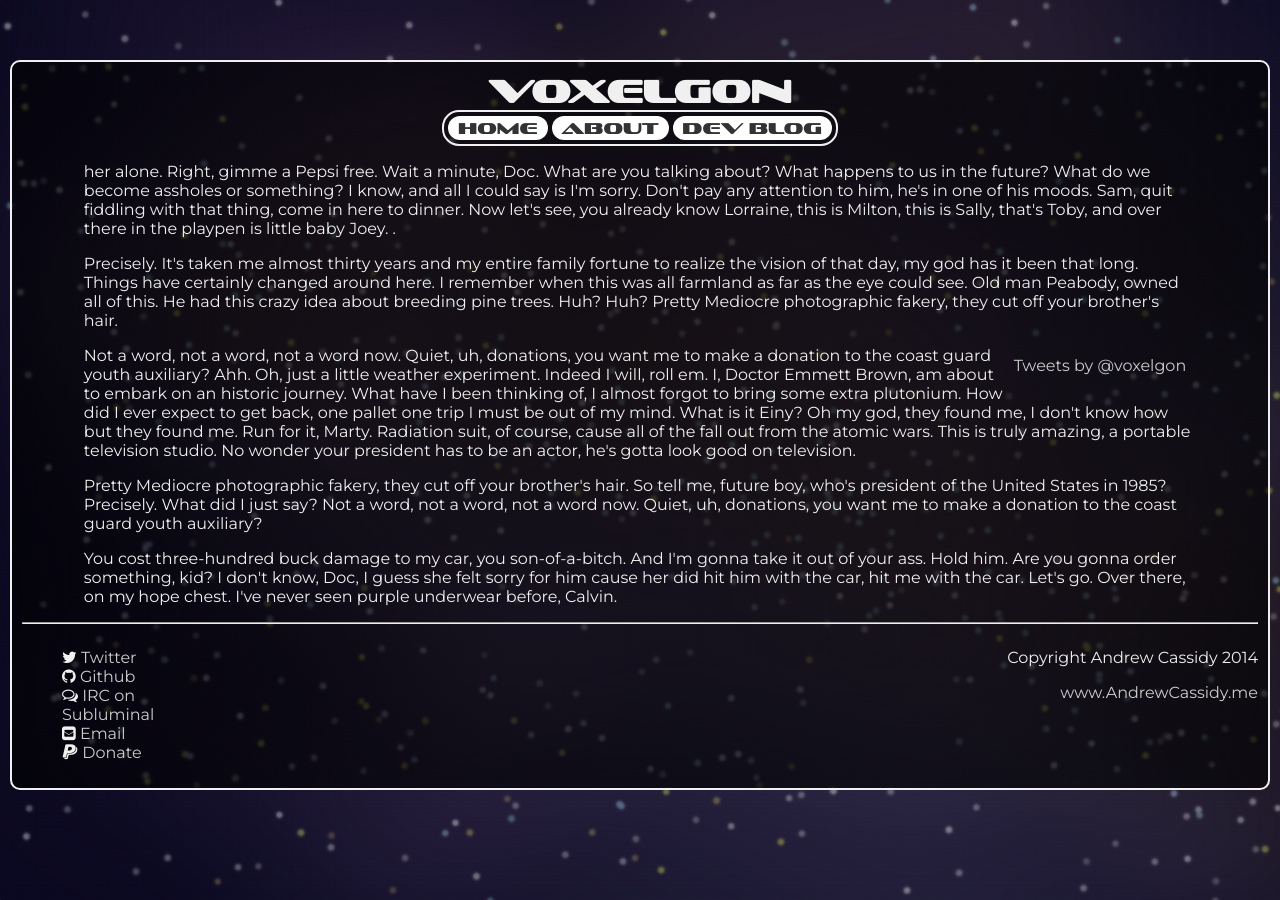
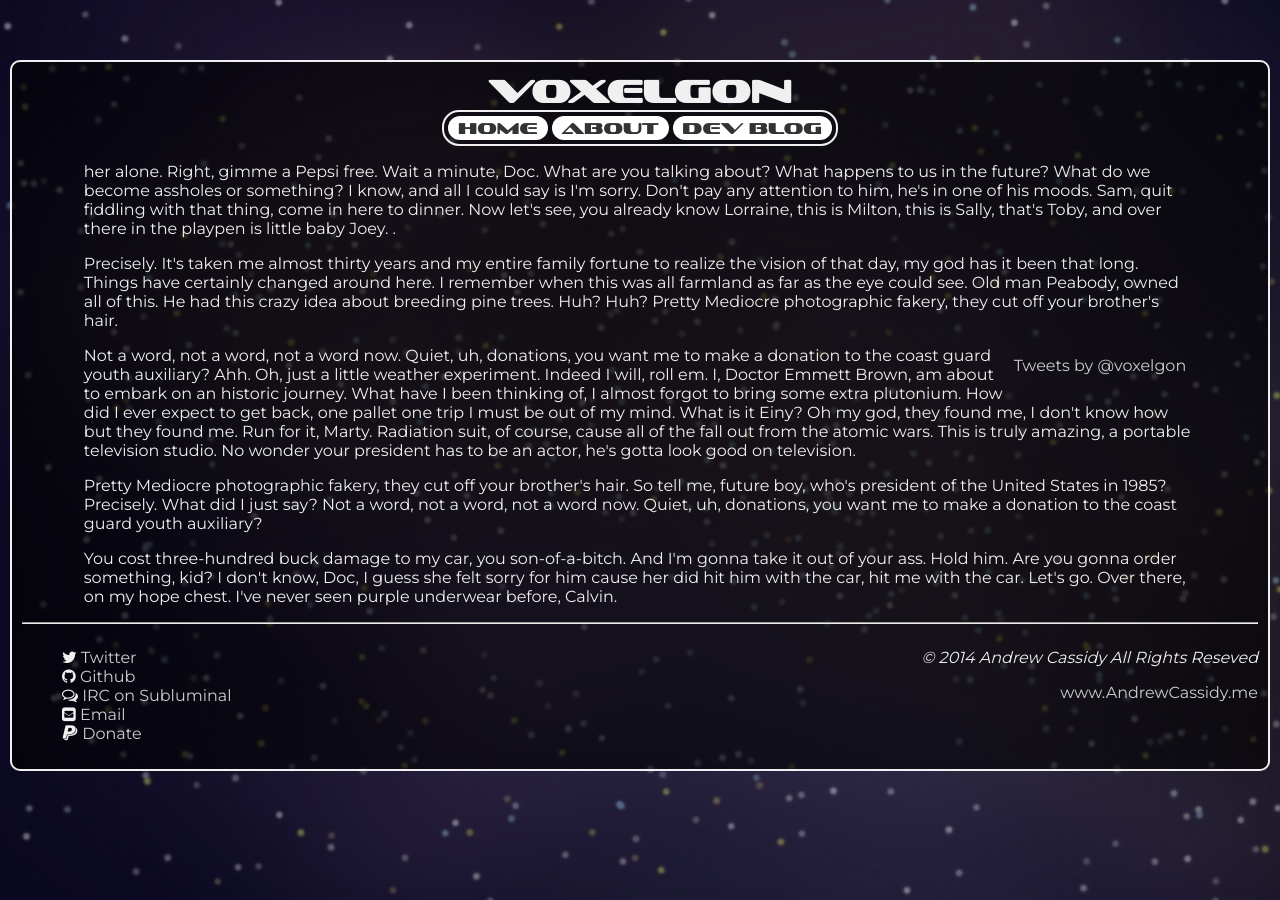
Before and after one commit to Voxelgon/Voxelgon.github.io, a Jekyll site: the page built from index.html, in a window 1280 px wide. Built offline with Jekyll 4.4.1, drawn with Linux system fonts in a browser that asks for light colours; comment, search, counter and statistics services are not loaded.

Commit message:
update footer to proper syntax

```diff
--- a/_includes/footer.html
+++ b/_includes/footer.html
@@ -21,10 +21,8 @@
     </div>
 
     <div id="footer-info">
-    <div >
-        <p> Copyright Andrew Cassidy 2014 </p>
+        <p><i> &copy 20{{ site.time | date: '%y' }} Andrew Cassidy All Rights Reseved </i></p>
         <a href="http://andrewcassidy.me"> www.AndrewCassidy.me </a>
-    </div>
     </div>
 
     <div style="clear: both"></div>
--- a/css/style.scss
+++ b/css/style.scss
@@ -186,7 +186,7 @@ footer {
 #footer-links {
     float: left;
     display: inline-block;
-    width: 200px;
+    width: 250px;
     li {
         text-align: left;
         list-style-type: none;
@@ -194,7 +194,7 @@ footer {
 }
 
 #footer-info {
-    max-width: 300px;
+    max-width: 400px;
     text-align:right;
     height: 100px;
     float:right;
@@ -220,6 +220,8 @@ footer {
         display: inline-block;
         float: none;
     }
+}
+@media (max-width: 700px) {
     #footer-info, #footer-links{
         clear: both;
         float: none;
```
